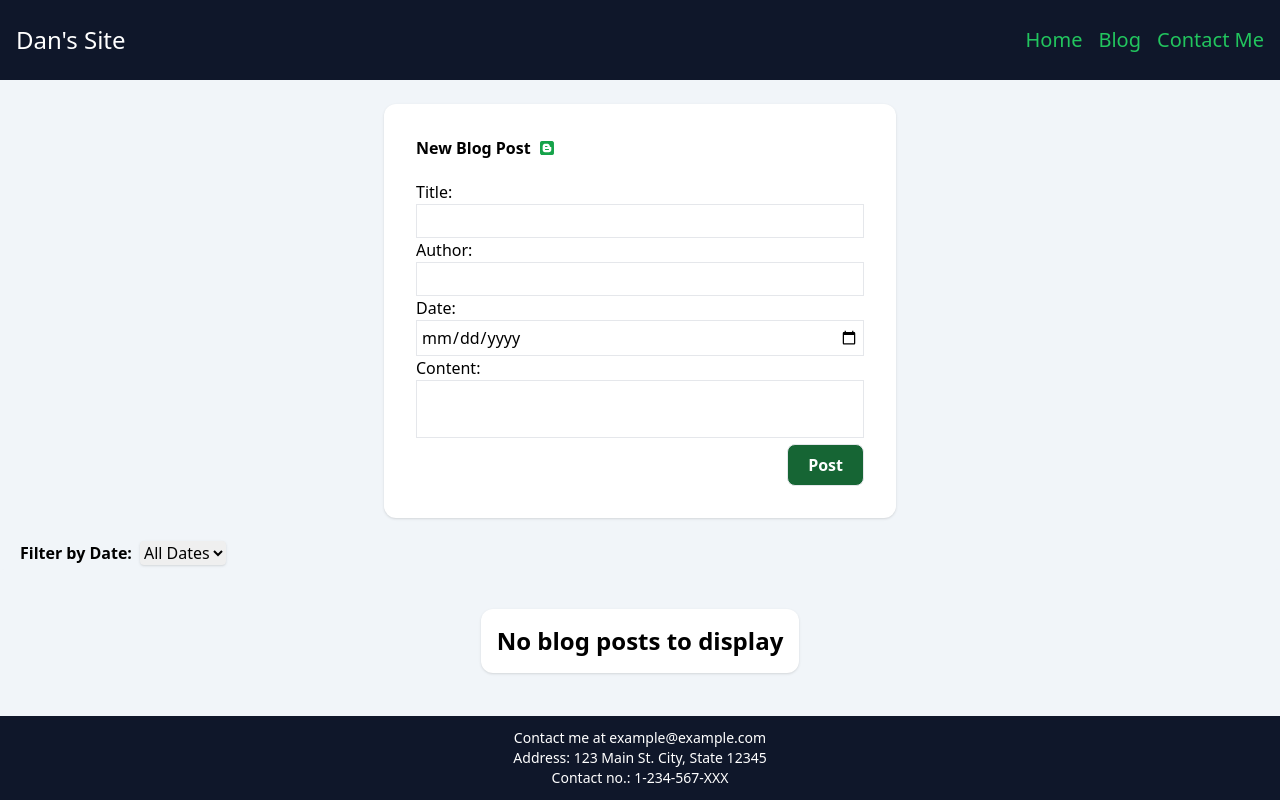
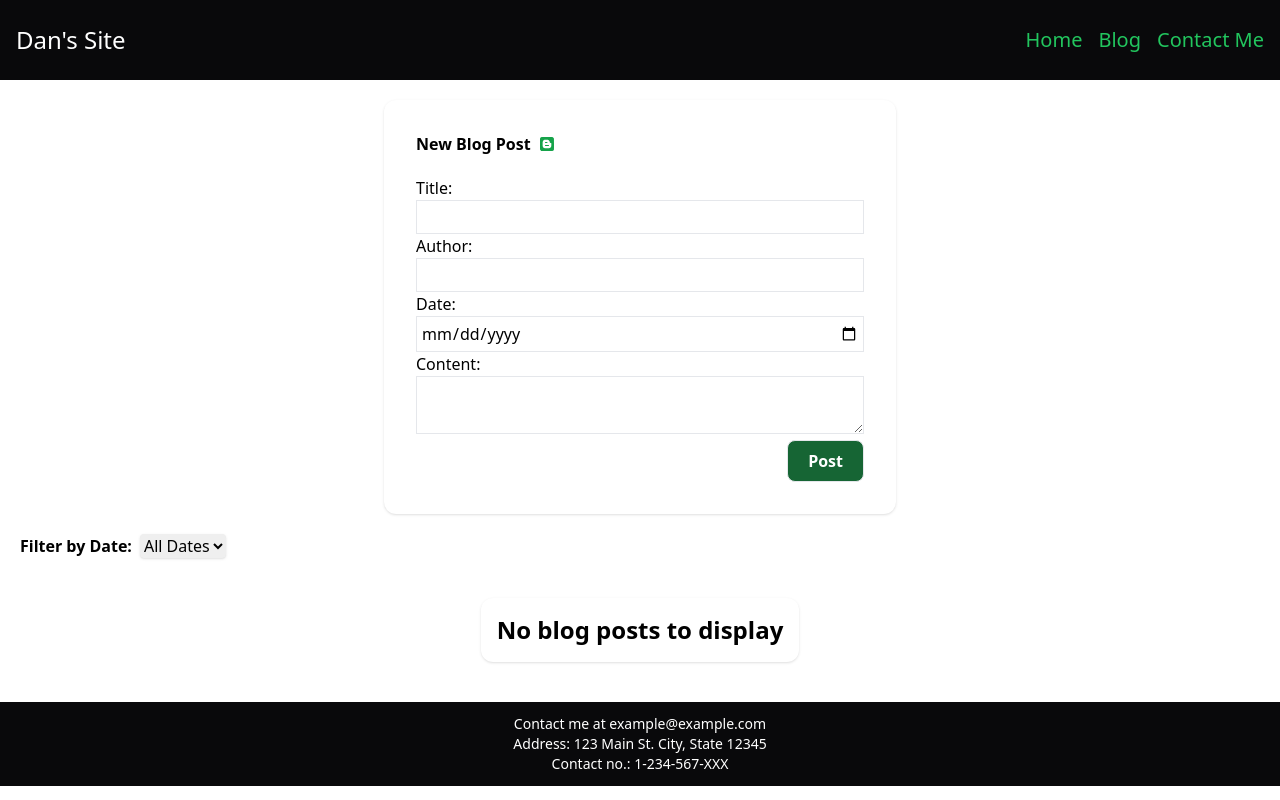
Before and after one commit to dan046/my-blog-site, a React (Vite) app: page / in a window 1280 px wide. Built offline with nearby package versions, Linux system fonts and the light colour scheme.

Commit message:
updated styles, improved readability

```diff
--- a/index.html
+++ b/index.html
@@ -7,7 +7,7 @@
     <title>My Blog Site</title>
   </head>
   <body>
-    <div id="root"></div>
+    <div id="root" class="dark:bg-zinc-900"></div>
     <script type="module" src="/src/main.tsx"></script>
   </body>
 </html>
--- a/src/App.tsx
+++ b/src/App.tsx
@@ -3,6 +3,7 @@ import BlogPost from "./components/BlogPost"
 import Footer from "./components/Footer"
 import Header from "./components/Header"
 import AddPost from "./components/AddPost"
+import { getDataFromLocalStorage, saveDataToLocalStorage } from "./utils/localStorage"
 
 interface FormDataType {
   id: number
@@ -11,18 +12,7 @@ interface FormDataType {
   date: string
   content: string
 }
-// Implementing Local Storage
-const saveDataToLocalStorage = (data: FormDataType[]) => {
-  localStorage.setItem("formData", JSON.stringify(data))
-}
-// Get Data from Local Storage
-const getDataFromLocalStorage = () => {
-  const storedData = localStorage.getItem("formData")
-  if (storedData) {
-    return JSON.parse(storedData)
-  }
-  return []
-}
+
 const App = () => {
   const [formData, setFormData] = useState<FormDataType[]>(
     getDataFromLocalStorage()
@@ -97,15 +87,15 @@ const App = () => {
     : formData
 
   return (
-    <div className="flex flex-col h-screen justify-between bg-slate-100 justify-center">
+    <div className="flex flex-col justify-between justify-center">
       <Header title="Dan's Site" home="Home" blog="Blog" contact="Contact Me" />
       <AddPost
         handleInputChange={handleInputChange}
         handleSubmit={handleAddData}
         input={input}
       />
-      <div className="flex gap-2 mx-5 bg-slate-100">
-        <label htmlFor="dateFilter" className="font-semibold">
+      <div className="flex gap-2 mx-5">
+        <label htmlFor="dateFilter" className="font-semibold dark:text-white">
           Filter by Date:
         </label>
         <select
--- a/src/components/AddPost.tsx
+++ b/src/components/AddPost.tsx
@@ -8,12 +8,15 @@ interface Props {
     content: string
   }
   handleSubmit: (e: any) => void
-  // setFormData: (data: any) => void
-  // formData: any
   handleInputChange: (e: any) => void
 }
 
 const AddPost = ({ input, handleInputChange, handleSubmit }: Props) => {
+  // const calcTextAreaHeight = () => {
+  //   const lineHeight = 80
+  //   const lines = input.content.split("\n").length
+  //   return `${lines * lineHeight}px`
+  // }
   return (
     <form
       onSubmit={handleSubmit}
@@ -26,11 +29,10 @@ const AddPost = ({ input, handleInputChange, handleSubmit }: Props) => {
       <label htmlFor="title">Title:</label>
       <input
         type="text"
-        name="title" p-1
+        name="title"
+        p-1
         id="title"
         className="border w-full p-1"
-        // value={formData.title || ""}
-        // onChange={(e) => setFormData({ ...formData, title: e.target.value })}
         value={input.title}
         onChange={handleInputChange}
       />
@@ -41,8 +43,6 @@ const AddPost = ({ input, handleInputChange, handleSubmit }: Props) => {
         name="author"
         id="author"
         className="border w-full p-1"
-        // value={formData.author || ""}
-        // onChange={(e) => setFormData({ ...formData, author: e.target.value })}
         value={input.author}
         onChange={handleInputChange}
       />
@@ -52,8 +52,6 @@ const AddPost = ({ input, handleInputChange, handleSubmit }: Props) => {
         name="date"
         id="date"
         className="border w-full p-1"
-        // value={formData.date || ""}
-        // onChange={(e) => setFormData({ ...formData, date: e.target.value })}
         value={input.date}
         onChange={handleInputChange}
       />
@@ -62,10 +60,8 @@ const AddPost = ({ input, handleInputChange, handleSubmit }: Props) => {
       <textarea
         name="content"
         id="content"
-        className="border w-full p-1"
-        style={{ resize: "none" }}
-        // value={formData.content || ""}
-        // onChange={(e) => setFormData({ ...formData, content: e.target.value })}
+        className="border w-full h-auto p-1"
+        // style={{ height: calcTextAreaHeight(), resize: 'none' }}
         value={input.content}
         onChange={handleInputChange}
       ></textarea>
--- a/src/components/BlogItems.tsx
+++ b/src/components/BlogItems.tsx
@@ -13,7 +13,7 @@ interface Props {
 }
 const BlogItems = ({ post, handleDelete, handleEdit }: Props) => {
   return (
-    <div className="grid grid-cols-2 m-5 gap-5 bg-slate-100">
+    <div className="grid grid-cols-2 m-5 gap-5">
       {post.map((data) => (
         <div
           key={data.id}
@@ -23,11 +23,15 @@ const BlogItems = ({ post, handleDelete, handleEdit }: Props) => {
           <p>Author: {data.author}</p>
           <p>Posted: {data.date}</p>
           <details className="border border-gray-300 rounded p-4 cursor-pointer">
-                <summary className="font-bold">Click to Expand
-                </summary>
+            <summary className="font-bold">Click to Expand</summary>
             <div className="mt-4">
-                  <p className="text-left space-y-2 md:text-justify cursor-auto">
-                    {data.content}
+              <p
+                className="text-left indent-0 md:indent-7 space-y-2 md:text-justify cursor-auto w-full"
+                style={{ resize: "none" }}
+              >
+                {data.content.split('\n').map((p, index)=>(
+                  <p key={index}>{p}</p>
+                ))}
               </p>
             </div>
           </details>
@@ -36,7 +40,7 @@ const BlogItems = ({ post, handleDelete, handleEdit }: Props) => {
               <FaEdit
                 className="text-green-500 hover:text-green-700 cursor-pointer text-2xl"
                 title="Edit Post"
-                    onClick={()=>handleEdit(data.id)}
+                onClick={() => handleEdit(data.id)}
               />
             </button>
             <button>
--- a/src/components/BlogPost.tsx
+++ b/src/components/BlogPost.tsx
@@ -14,7 +14,7 @@ interface Props {
 }
 const BlogPost = ({ post, handleDelete, handleEdit }: Props) => {
   return (
-    <main className="bg-slate-100">
+    <main>
       {post.length ? (
         <BlogItems
           post={post}
--- a/src/components/Footer.tsx
+++ b/src/components/Footer.tsx
@@ -9,7 +9,7 @@ const Footer = ({
   contact = "1-234-567-XXX",
 }: Props) => {
   return (
-    <footer className="bg-slate-900 py-3 text-white md:flex flex-col md:items-center md:justify-between px-4">
+    <footer className="bg-zinc-950 py-3 text-white md:flex flex-col md:items-center md:justify-between px-4">
       <p className="text-sm hover:underline cursor-pointer">
         Contact me at <span className="font-medium">{email}</span>
       </p>
--- a/src/components/Header.tsx
+++ b/src/components/Header.tsx
@@ -11,7 +11,7 @@ const Header = ({
   contact = "Menu 3",
 }: Props) => {
   return (
-    <nav className="bg-slate-900 pt-6 md:py-6 text-white md:flex md:items-center md:justify-between px-4">
+    <nav className="bg-zinc-950 pt-6 md:py-6 text-white md:flex md:items-center md:justify-between px-4">
       <header>
         <h1 className="mb-4 md:mb-0 text-2xl">{title}</h1>
       </header>
--- a/src/components/NoContent.tsx
+++ b/src/components/NoContent.tsx
@@ -4,7 +4,7 @@ interface Props {
 
 const NoContent = ({ warning = "No content" }: Props) => {
   return (
-    <main className="flex justify-center border-none rounded bg-slate-100 p-10">
+    <main className="flex justify-center border-none rounded p-10">
       <h1 className="text-2xl font-semibold bg-white py-4 px-4 rounded-xl shadow hover:drop-shadow-xl cursor-default">
         {warning}
       </h1>
--- /dev/null
+++ b/src/utils/localStorage.tsx
@@ -0,0 +1,20 @@
+interface FormDataType {
+  id: number
+  title: string
+  author: string
+  date: string
+  content: string
+}
+
+// Implementing Local Storage
+export const saveDataToLocalStorage = (data: FormDataType[]) => {
+  localStorage.setItem("formData", JSON.stringify(data))
+}
+// Get Data from Local Storage
+export const getDataFromLocalStorage = () => {
+  const storedData = localStorage.getItem("formData")
+  if (storedData) {
+    return JSON.parse(storedData)
+  }
+  return []
+}
```
Lines whose indentation alone changed are shown as unchanged.
